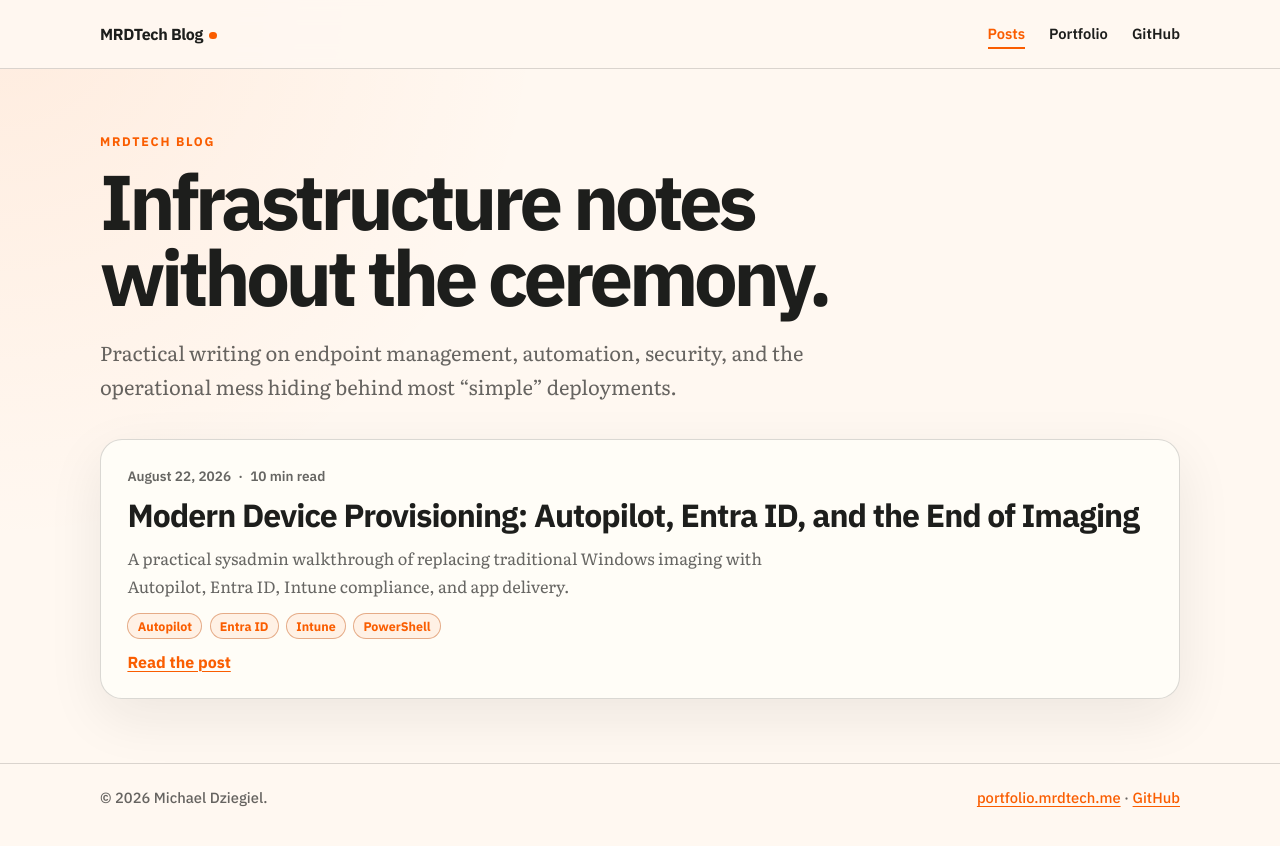
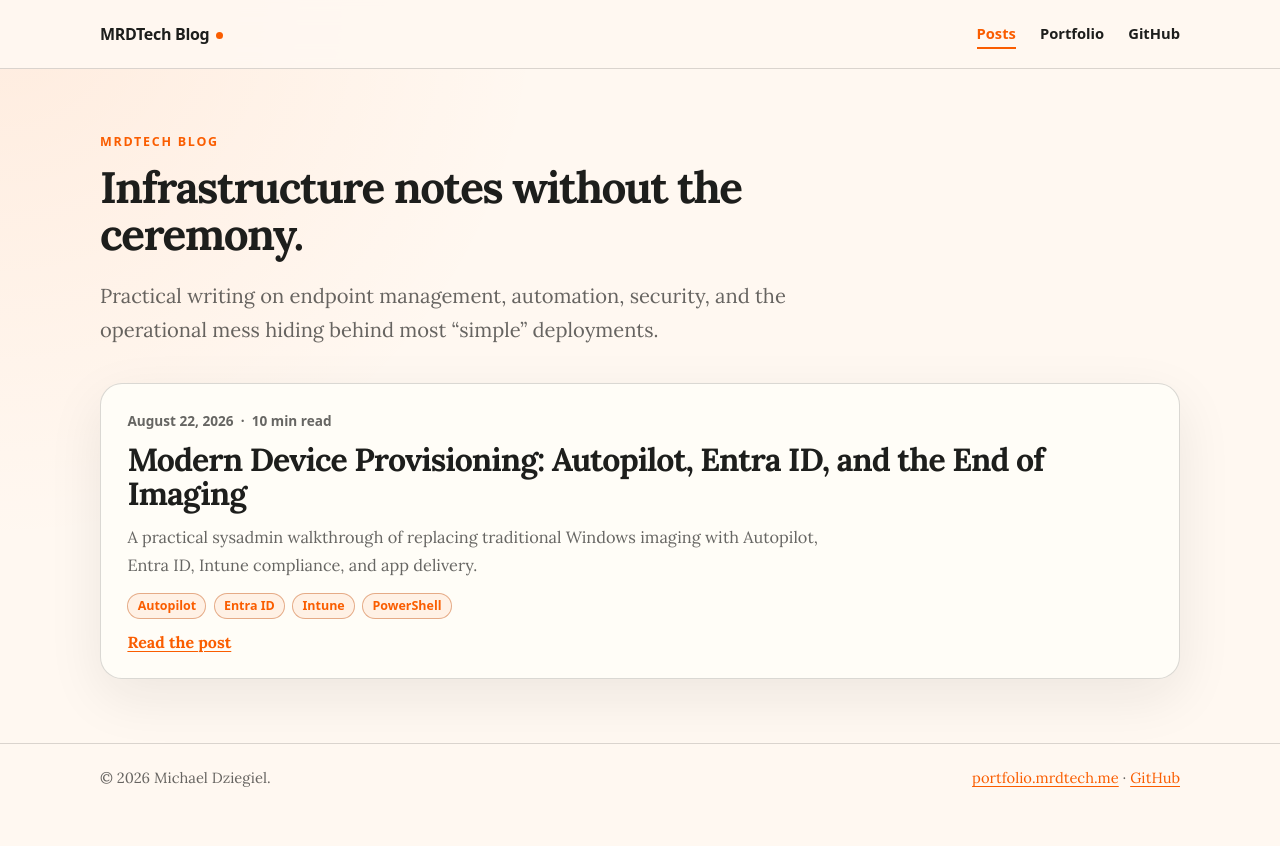
Before and after one commit to mdziegiel/mrdtech-blog, a Jekyll site: the page built from index.md, in a window 1280 px wide. Shown: the top 846 px of the page. Built offline with Jekyll 4.4.1, drawn with Linux system fonts in a browser that asks for light colours.

Commit message:
style: unify blog typography with Lora

```diff
--- a/_layouts/default.html
+++ b/_layouts/default.html
@@ -8,7 +8,7 @@
     {% seo title=false %}
     <link rel="preconnect" href="https://fonts.googleapis.com">
     <link rel="preconnect" href="https://fonts.gstatic.com" crossorigin>
-    <link href="https://fonts.googleapis.com/css2?family=IBM+Plex+Sans:wght@500;600;700&family=Literata:opsz,wght@7..72,400;7..72,600;7..72,700&display=swap" rel="stylesheet">
+    <link href="https://fonts.googleapis.com/css2?family=Lora:wght@400;600;700&display=swap" rel="stylesheet">
     <link rel="stylesheet" href="{{ '/assets/css/main.css' | relative_url }}">
   </head>
   <body>
--- a/assets/css/main.css
+++ b/assets/css/main.css
@@ -7,8 +7,8 @@
   --border: rgba(29, 30, 28, 0.16);
   --muted: rgba(29, 30, 28, 0.68);
   --shadow: 0 18px 55px rgba(29, 30, 28, 0.08);
-  --ui-font: "IBM Plex Sans", system-ui, -apple-system, BlinkMacSystemFont, "Segoe UI", sans-serif;
-  --body-font: "Literata", Georgia, Cambria, "Times New Roman", serif;
+  --ui-font: system-ui, -apple-system, BlinkMacSystemFont, "Segoe UI", sans-serif;
+  --body-font: "Lora", Georgia, Cambria, "Times New Roman", serif;
 }
 
 * {
@@ -23,7 +23,7 @@ html {
 body {
   margin: 0;
   min-height: 100vh;
-  font-family: var(--ui-font);
+  font-family: var(--body-font);
   color: var(--heavy-metal);
   background:
     radial-gradient(circle at top left, rgba(250, 93, 0, 0.08), transparent 34rem),
@@ -60,6 +60,7 @@ a:hover {
   position: sticky;
   top: 0;
   z-index: 10;
+  font-family: var(--ui-font);
   border-bottom: 1px solid var(--border);
   background: rgba(255, 248, 241, 0.92);
   backdrop-filter: blur(14px);
@@ -130,6 +131,7 @@ a:hover {
 
 .eyebrow {
   margin: 0 0 0.85rem;
+  font-family: var(--ui-font);
   color: var(--blaze-orange);
   font-size: 0.78rem;
   font-weight: 700;
@@ -140,17 +142,21 @@ a:hover {
 .hero h1 {
   margin: 0;
   color: var(--heavy-metal);
-  font-size: clamp(2.35rem, 7vw, 4.85rem);
-  line-height: 0.98;
-  letter-spacing: -0.055em;
+  font-family: var(--body-font);
+  font-size: clamp(2.35rem, 5vw, 2.75rem);
+  font-weight: 700;
+  line-height: 1.08;
+  letter-spacing: -0.035em;
 }
 
 .post-title {
   margin: 0;
   color: var(--heavy-metal);
-  font-size: clamp(2rem, 4vw, 2.5rem);
-  line-height: 1.08;
-  letter-spacing: -0.035em;
+  font-family: var(--body-font);
+  font-size: clamp(2rem, 4vw, 2.25rem);
+  font-weight: 700;
+  line-height: 1.1;
+  letter-spacing: -0.025em;
 }
 
 .hero-copy {
@@ -182,6 +188,7 @@ a:hover {
   align-items: center;
   flex-wrap: wrap;
   gap: 0.45rem;
+  font-family: var(--ui-font);
   color: var(--muted);
   font-size: 0.85rem;
   font-weight: 600;
@@ -189,7 +196,9 @@ a:hover {
 
 .post-card h2 {
   margin: 0;
+  font-family: var(--body-font);
   font-size: clamp(1.45rem, 4vw, 2rem);
+  font-weight: 700;
   line-height: 1.08;
   letter-spacing: -0.03em;
 }
@@ -222,6 +231,7 @@ a:hover {
 }
 
 .tag-list li {
+  font-family: var(--ui-font);
   border: 1px solid color-mix(in srgb, var(--blaze-orange) 32%, var(--border));
   border-radius: 999px;
   padding: 0.24rem 0.58rem;
@@ -274,9 +284,9 @@ a:hover {
 
 .post-content h2,
 .post-content h3 {
-  font-family: var(--ui-font);
+  font-family: var(--body-font);
   color: var(--heavy-metal);
-  line-height: 1.14;
+  line-height: 1.16;
   letter-spacing: -0.025em;
 }
 
@@ -285,11 +295,13 @@ a:hover {
   padding-top: 1.8rem;
   border-top: 1px solid var(--border);
   font-size: clamp(1.55rem, 4vw, 2.05rem);
+  font-weight: 700;
 }
 
 .post-content h3 {
   margin-top: 1.8rem;
   font-size: 1.18rem;
+  font-weight: 700;
 }
 
 .post-content p,
```
